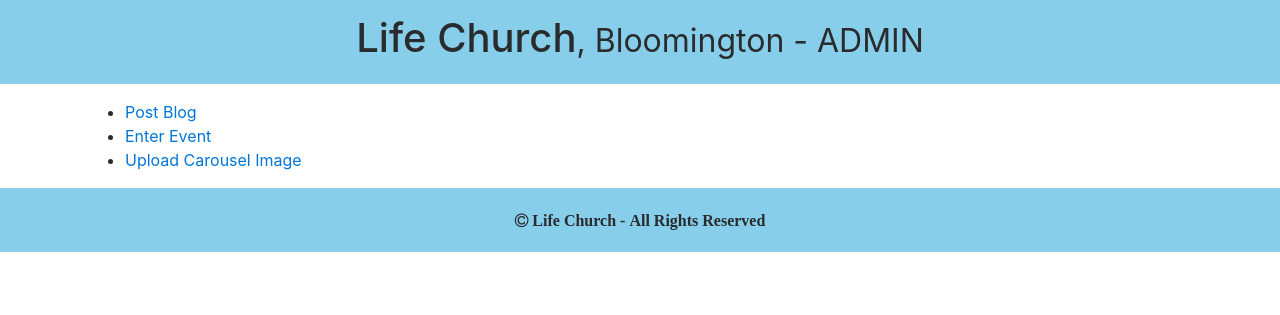
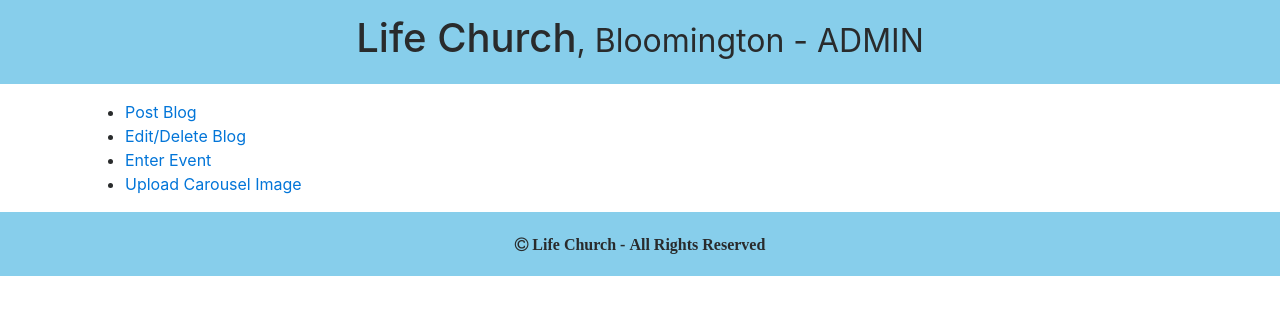
Before and after one commit to ajujayapal/lifechurch, a PHP site: page /admin in a window 1280 px wide. Shown: the top 315 px of the page. Run offline with PHP 8.4, Linux system fonts and the light colour scheme; a stand-in replaces the project's code that opens the database connection; some libraries are stand-ins or nearby versions.

Commit message:
add link for edit/delete blog.

```diff
--- a/admin/index.php
+++ b/admin/index.php
@@ -6,6 +6,7 @@
         <li>
             <a href="postBlog.php">Post Blog</a>
         </li>
+        <li><a href="#">Edit/Delete Blog</a></li>
          <li>
             <a href="enterEvent.php">Enter Event</a>
         </li>
```
